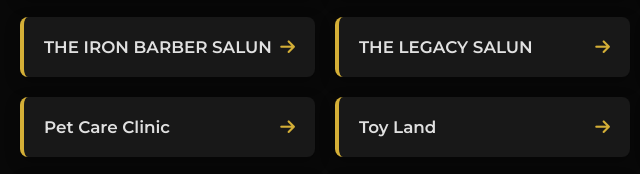
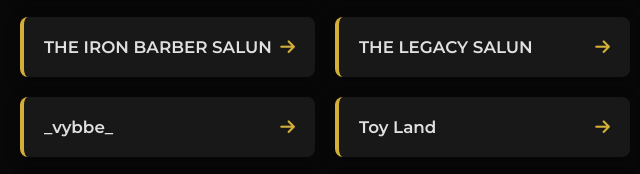
Before and after one commit to X-ABHI-TEAM/KhurjaX, a plain HTML site: page index.html in a window 1280 px wide. Shown: the part 6914-7088 px from the top of the page, 0-640 px from the left. Drawn offline with Linux system fonts and the light colour scheme.

Commit message:
Update index.html

```diff
--- a/index.html
+++ b/index.html
@@ -1163,7 +1163,7 @@
                 <li><a href="shop-18.html">THE LEGACY SALUN <i class="fas fa-arrow-right"></i></a></li>
                 <li><a href="shop-19.html">STYLE STREET  <i class="fas fa-arrow-right"></i></a></li>
                 <li><a href="shop-20.html">UTSAV FASHION<i class="fas fa-arrow-right"></i></a></li>
-                <li><a href="shop-21.html">Pet Care Clinic <i class="fas fa-arrow-right"></i></a></li>
+                <li><a href="shop-21.html">_vybbe_<i class="fas fa-arrow-right"></i></a></li>
                 <li><a href="shop-22.html">Toy Land <i class="fas fa-arrow-right"></i></a></li>
                 <li><a href="shop-23.html">Fitness Gym <i class="fas fa-arrow-right"></i></a></li>
                 <li><a href="shop-24.html">Music Academy <i class="fas fa-arrow-right"></i></a></li>
```
